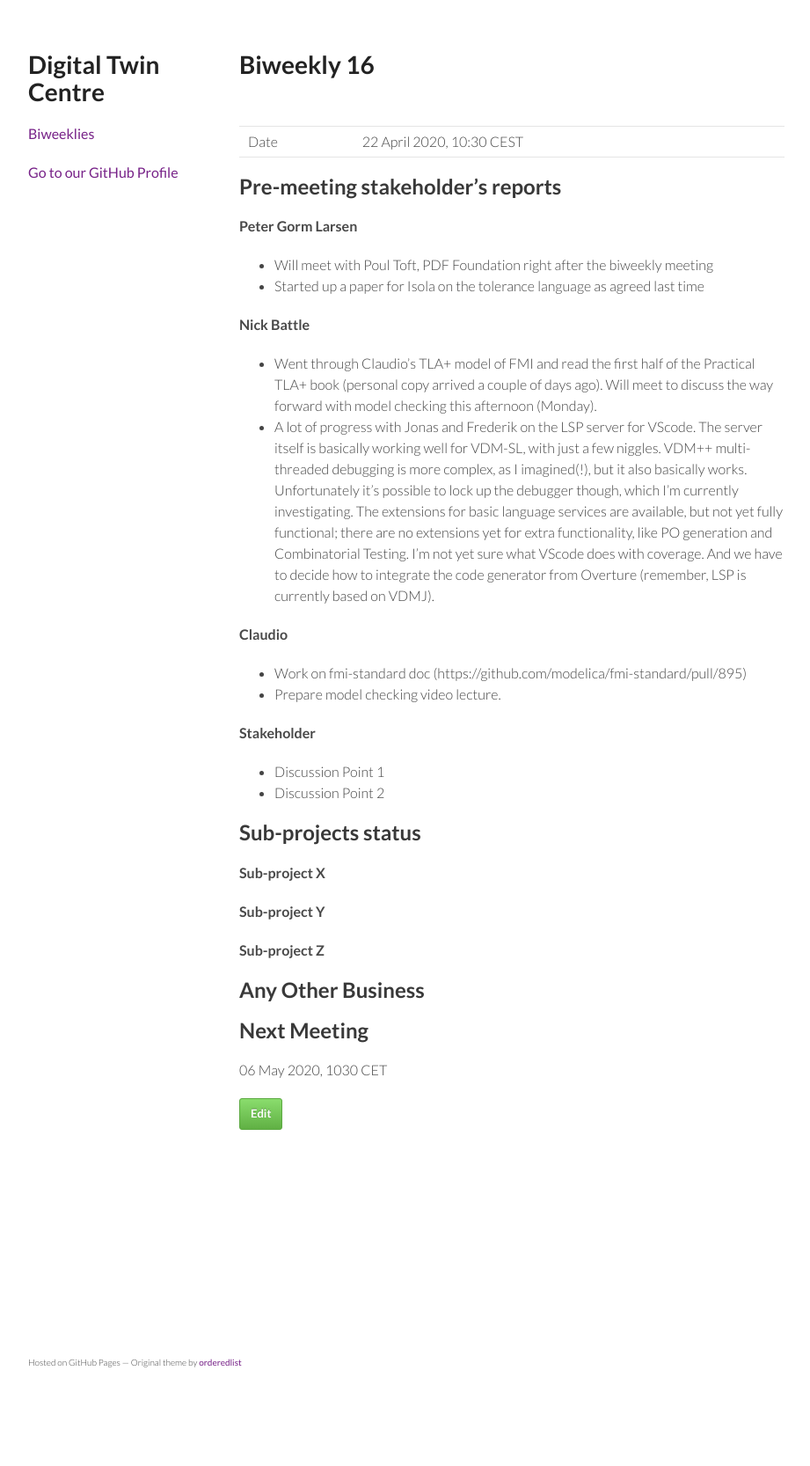
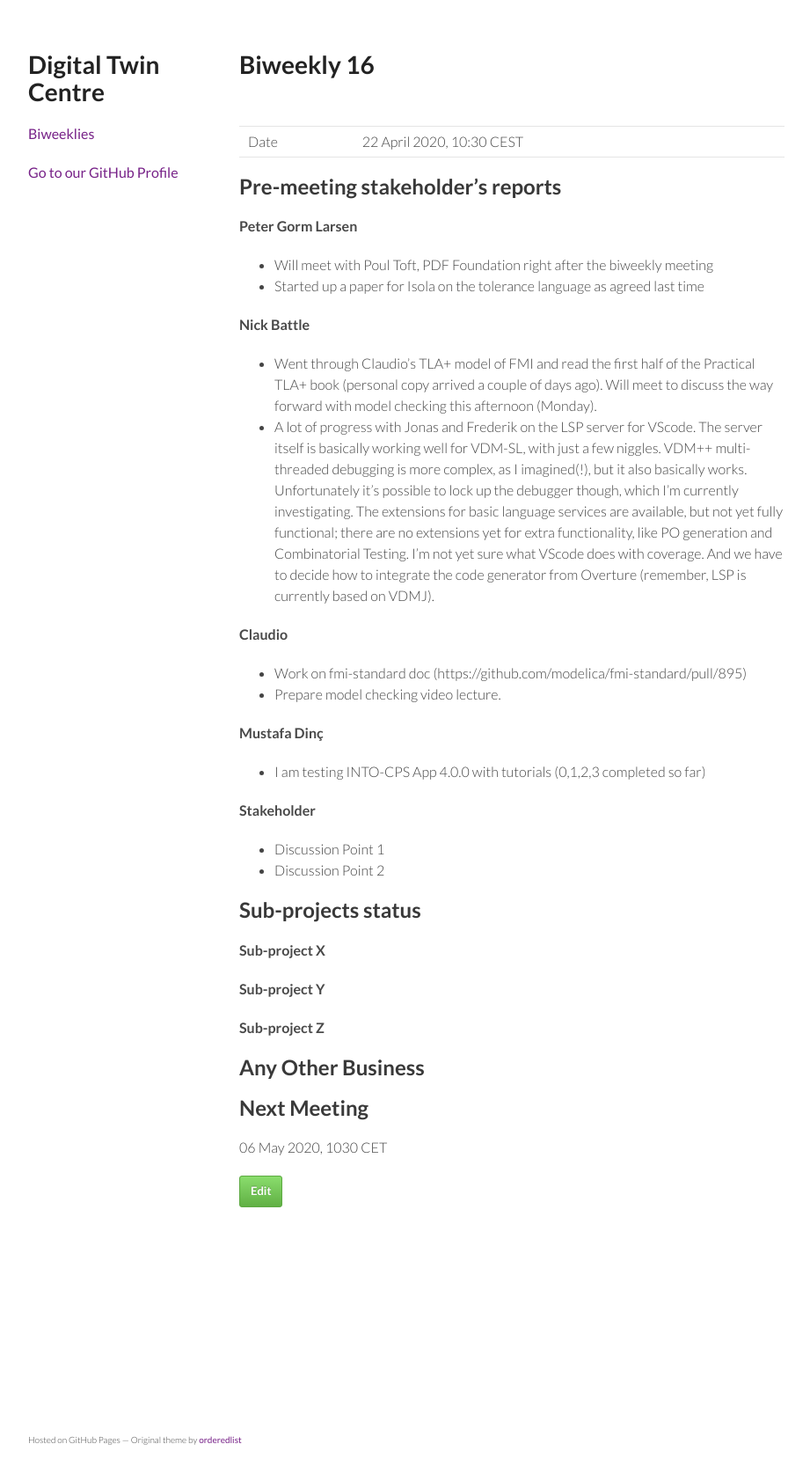
Before and after one commit to digitaltwincentre/digitaltwincentre.github.io, a Jekyll site: the page built from _biweeklies/Biweekly-16.md, in a window 1280 px wide. Shown: the whole page at 88% size, without its empty margins (178-1099 px from the left). Built offline with Jekyll 4.4.1, drawn with Linux system fonts in a browser that asks for light colours; nearby versions of some CDN libraries; before the commit the page ends 1578 px from its top, so only the background shows below that.

Commit message:
Update Biweekly-16.md

```diff
--- a/_biweeklies/Biweekly-16.md
+++ b/_biweeklies/Biweekly-16.md
@@ -32,6 +32,8 @@ date: 22 April 2020, 1030 CEST
 * Work on fmi-standard doc (https://github.com/modelica/fmi-standard/pull/895)
 * Prepare model checking video lecture.
 
+#### Mustafa Dinç
+* I am testing INTO-CPS App 4.0.0 with tutorials (0,1,2,3 completed so far)
 
 #### Stakeholder
 * Discussion Point 1
```
